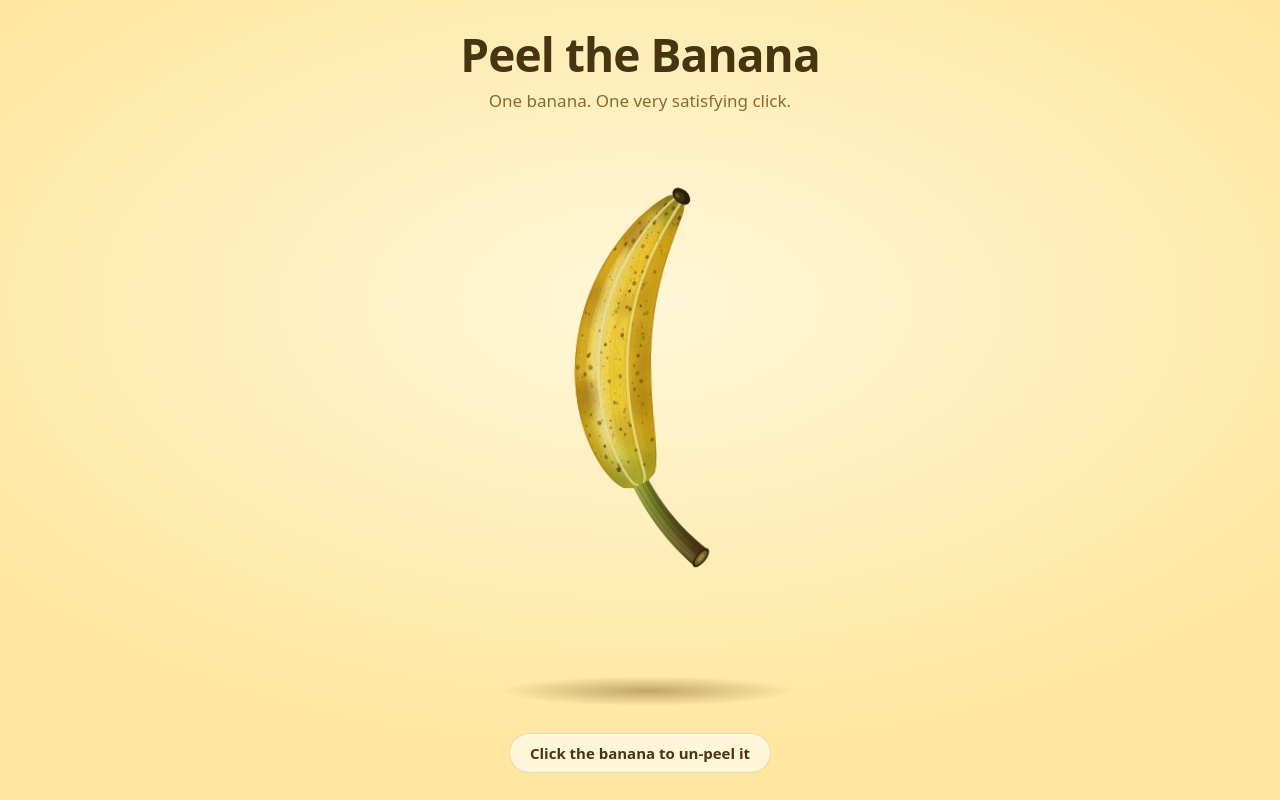
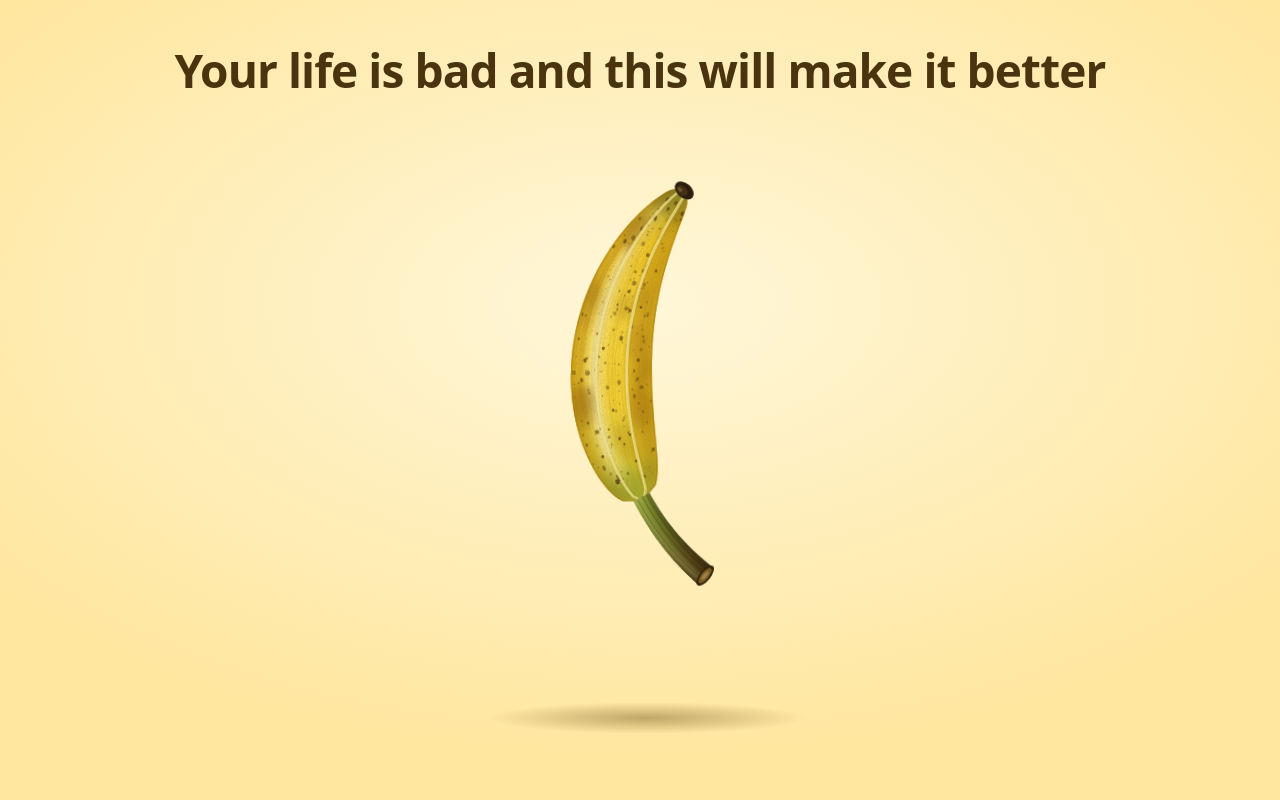
Before and after one commit to ouichef/life-is-good-now, a plain HTML site: page index.html in a window 1280 px wide. Drawn offline with Linux system fonts and the light colour scheme.

Commit message:
clean up

```diff
--- a/index.html
+++ b/index.html
@@ -3,7 +3,7 @@
 <head>
 <meta charset="utf-8">
 <meta name="viewport" content="width=device-width, initial-scale=1">
-<title>Peel the Banana</title>
+<title>Life Is Good</title>
 <style>
   :root {
     --bg-1: #fff7d9;
@@ -49,13 +49,13 @@
     font-size: clamp(28px, 5vw, 46px);
     letter-spacing: -.02em;
     font-weight: 800;
+    text-wrap: balance;
   }
-  header p { margin: 4px 0 0; color: var(--muted); font-size: clamp(14px, 2vw, 17px); }
 
   /* ---------- scene ---------- */
   .scene {
     position: relative;
-    width: min(100%, calc((100svh - 190px) * 1.111));
+    width: min(100%, calc((100svh - 150px) * 1.111));
     min-width: 280px;
     aspect-ratio: 1000 / 900;
     perspective: 1700px;
@@ -139,20 +139,6 @@
   .peeled #f-front { transition-delay: .14s; transform: translateZ(6px)  rotate(-8deg)   rotateX(-122deg); }
   .peeled #f-back  { transition-delay: .05s; transform: translateZ(-3px) rotate(20deg)   rotateX(122deg); }
 
-  /* ---------- UI ---------- */
-  .hint {
-    margin: 0;
-    padding: 9px 20px;
-    border-radius: 999px;
-    background: var(--pill-bg);
-    border: 1px solid var(--pill-border);
-    backdrop-filter: blur(6px);
-    -webkit-backdrop-filter: blur(6px);
-    font-weight: 700;
-    font-size: 15px;
-    color: var(--ink);
-  }
-
   @media (prefers-reduced-motion: reduce) {
     .bob, .floor-shadow { animation: none; }
     .pop.squish { animation: none; }
@@ -165,16 +151,13 @@
 </head>
 <body>
   <header>
-    <h1>Peel the Banana</h1>
-    <p>One banana. One very satisfying click.</p>
+    <h1>Your life is bad and this will make it better</h1>
   </header>
 
   <div class="scene" id="scene" role="button" tabindex="0" aria-pressed="false" aria-label="Banana. Press to un-peel it.">
     <div class="floor-shadow"></div>
     <div class="pop" id="pop"><div class="bob" id="bob"></div></div>
   </div>
-
-  <p class="hint" id="hint" aria-live="polite">Click the banana to un-peel it</p>
 
 <script>
 (() => {
@@ -438,13 +421,11 @@
   /* ---------- interaction ---------- */
   const scene = document.getElementById('scene');
   const pop = document.getElementById('pop');
-  const hint = document.getElementById('hint');
 
   function toggle() {
     const peeled = scene.classList.toggle('peeled');
     scene.setAttribute('aria-pressed', String(peeled));
     scene.setAttribute('aria-label', peeled ? 'Banana, un-peeled. Press to peel it back on.' : 'Banana. Press to un-peel it.');
-    hint.textContent = peeled ? 'Click again to peel it back on' : 'Click the banana to un-peel it';
     pop.classList.remove('squish'); void pop.offsetWidth; pop.classList.add('squish');
   }
   scene.addEventListener('click', toggle);
```
Also changed, not shown: .claude/launch.json (added).
